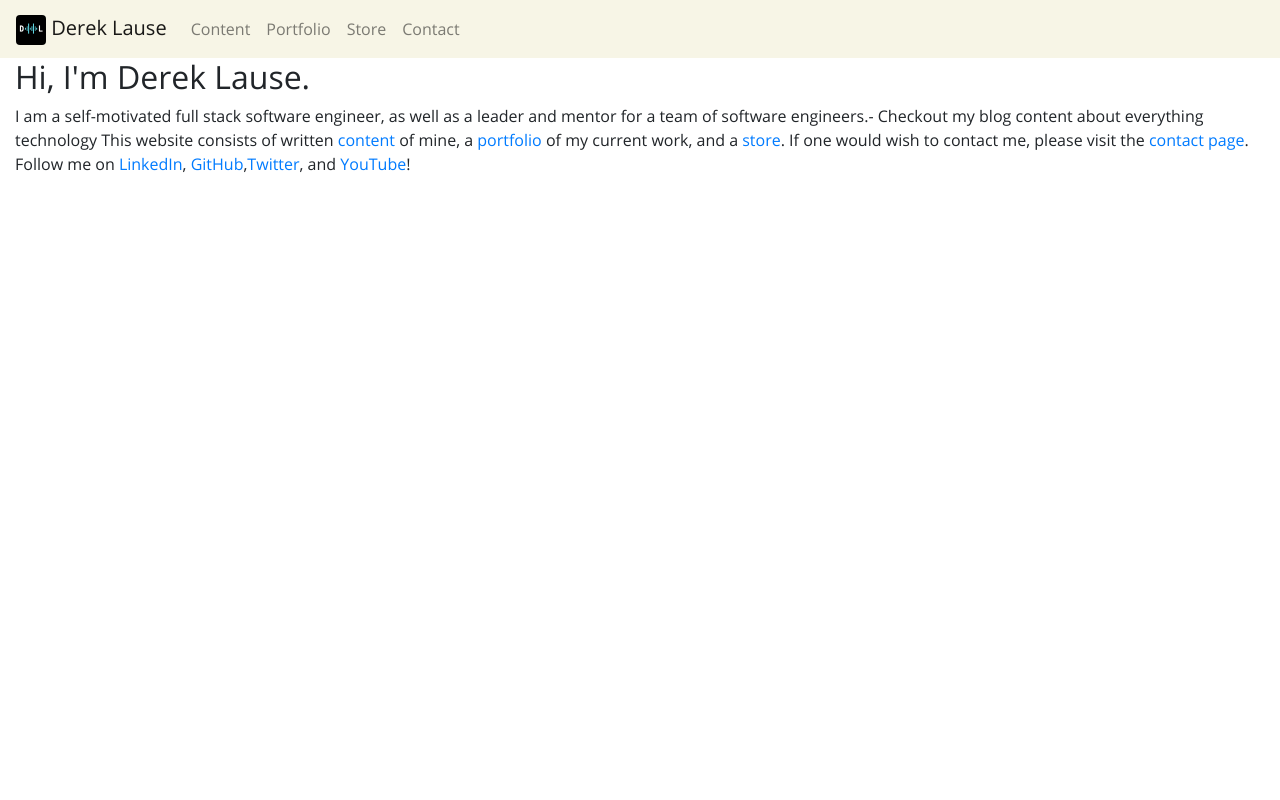
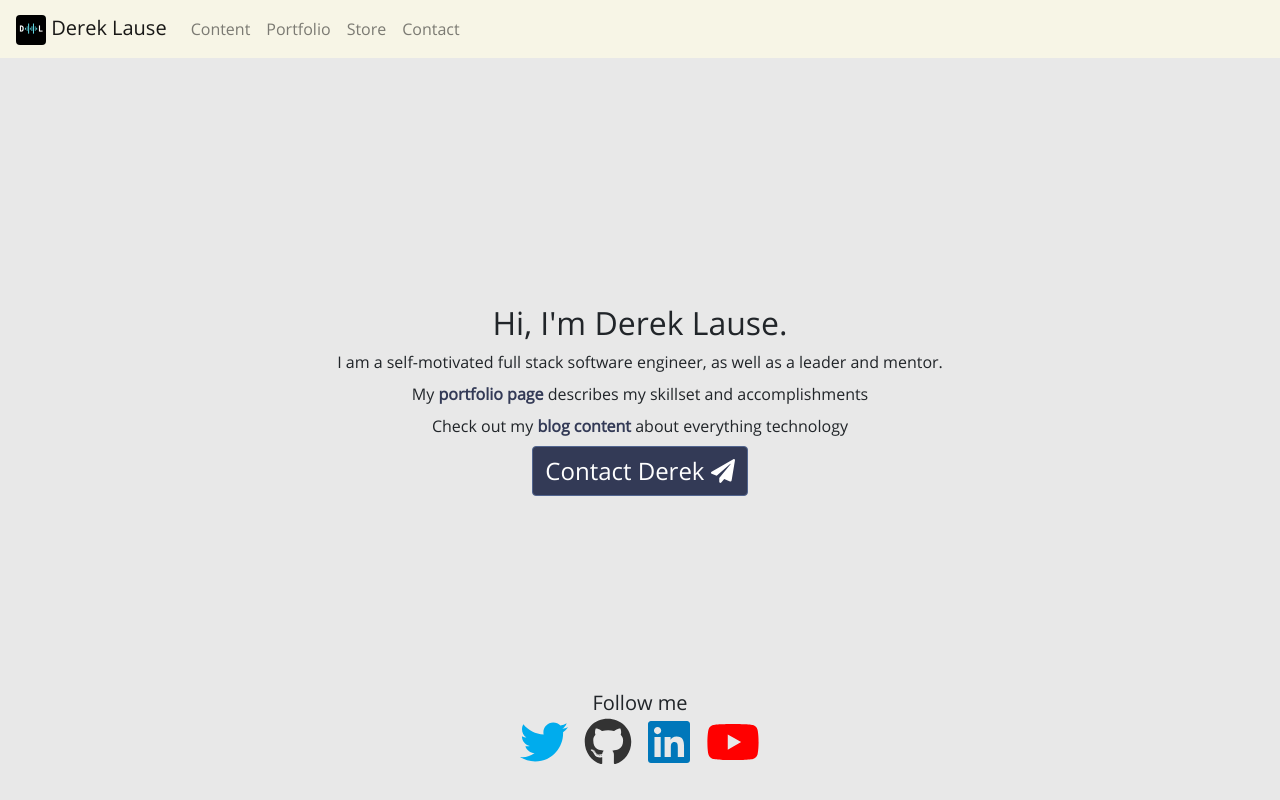
Before and after one commit to dmlause/website, a React app: page / in a window 1280 px wide. Built offline with nearby package versions, Linux system fonts and the light colour scheme.

Commit message:
Lots of work done today /flex

```diff
--- a/package.json
+++ b/package.json
@@ -9,6 +9,7 @@
     "@fortawesome/react-fontawesome": "^0.1.5",
     "history": "^4.10.1",
     "isomorphic-fetch": "^2.2.1",
+    "jsdoc": "^3.6.3",
     "node-sass": "^4.13.0",
     "react": "^16.9.0",
     "react-bootstrap": "^1.0.0-beta.12",
--- a/src/actions/contactActions/contactActions.js
+++ b/src/actions/contactActions/contactActions.js
@@ -6,7 +6,7 @@ import {toast} from "react-toastify";
 export function updateProperty(property, value) {
     return {
         type: types.UPDATE_CONTACT_PAGE,
-        contact: {
+        payload: {
             [property]: value
         }
     };
--- a/src/assets/styles/about.scss
+++ b/src/assets/styles/about.scss
@@ -0,0 +1,69 @@
+.about-page {
+  min-height: 100vh;
+  text-align: center;
+  align-content: center;
+  font-size: 1rem;
+
+  .about-link {
+    font-weight: bold;
+    color: $accent-color;
+
+    a:hover {
+      color: $accent-color;
+    }
+  }
+
+  p {
+    margin-bottom: $small-size;
+  }
+
+
+  .about-button {
+    font-size: $large-size;
+    background-color: $accent-color;
+    border-color: $light-accent-color;
+  }
+}
+
+.social-container {
+  font-size: 20px;
+  position: fixed;
+  bottom: $extra-large-size;
+  width: 100%;
+  height: auto;
+  left: 0;
+  top: auto;
+  text-align: center;
+
+  .fa-twitter {
+    cursor: pointer;
+    color: $twitter-brand-blue;
+    margin-left: $small-size;
+    margin-right: $small-size;
+    font-size: 3rem;
+  }
+
+  .fa-github {
+    cursor: pointer;
+    color: $github-brand-gray;
+    margin-left: $small-size;
+    margin-right: $small-size;
+    font-size: 3rem;
+  }
+
+  .fa-linkedin {
+    cursor: pointer;
+    color: $linkedin-brand-blue;
+    margin-left: $small-size;
+    margin-right: $small-size;
+    font-size: 3rem;
+  }
+
+  .fa-youtube {
+    cursor: pointer;
+    color: $youtube-brand-red;
+    margin-left: $small-size;
+    margin-right: $small-size;
+    font-size: 3rem;
+  }
+}
--- a/src/assets/styles/layout.scss
+++ b/src/assets/styles/layout.scss
@@ -1,3 +1,6 @@
+/*
+  Root styles
+ */
 html,body {
     height: 100%;
 }
@@ -9,13 +12,14 @@ html,body {
     max-width: 100%;
 
     .root-container {
-        padding-top: 58px;
+        background-color: $light-primary-color;
         overflow-y: auto;
     }
 }
 
-
-
+/**
+  Navbar styles
+ */
 .brand-image {
     padding-bottom: 0px;
     border-radius: 4px;
@@ -26,11 +30,12 @@ html,body {
     overflow-y: hidden;
 }
 
+.navbar-style {
+    width: 100vh;
+}
+
+
 .active-link {
     color: white !important;
     background-color: $accent-color !important;
 }
-
-.navbar-style {
-    width: 100vh;
-}
--- a/src/assets/styles/variables.scss
+++ b/src/assets/styles/variables.scss
@@ -1,4 +1,23 @@
+/*
+  Primary/Accent color theme
+ */
 $primary-color: #F7F5E6;
 $light-primary-color: #E8E8E8;
 $accent-color: #333A56;
 $light-accent-color: #52658F;
+
+/*
+  Brand colors variables
+ */
+$twitter-brand-blue: #00aced;
+$linkedin-brand-blue: #0077ba;
+$youtube-brand-red: #ff0000;
+$github-brand-gray: #333;
+
+/*
+  Spacing sizes
+ */
+$small-size: 0.5rem;
+$regular-size: 1rem;
+$large-size: 1.5rem;
+$extra-large-size: 2rem;
--- a/src/components/App.js
+++ b/src/components/App.js
@@ -9,6 +9,10 @@ import Contact from '../components/pages/Contact';
 import Nav from '../components/layout/Nav';
 
 class App extends React.Component {
+    componentDidMount() {
+        document.title = "Derek Lause"
+    }
+
     render() {
         return (
             <>
--- /dev/null
+++ b/src/components/layout/Socials.js
@@ -0,0 +1,28 @@
+import React from 'react';
+import {FontAwesomeIcon} from "@fortawesome/react-fontawesome";
+import {faGithub, faLinkedin, faTwitter, faYoutube} from "@fortawesome/free-brands-svg-icons";
+import {Row, Col} from 'react-bootstrap';
+
+const Socials = () => {
+    return (
+        <>
+            <div className="social-container">
+                <Row>
+                    <Col md={{span: 4, offset: 4}}>
+                        Follow me
+                    </Col>
+                </Row>
+                <Row>
+                    <Col md={{span: 4, offset: 4}}>
+                        <FontAwesomeIcon icon={faTwitter} href="" title="Derek Lause's Twitter"/>
+                        <FontAwesomeIcon icon={faGithub} href="" title="Derek Lause's Github"/>
+                        <FontAwesomeIcon icon={faLinkedin} href="" title="Derek Lause's LinkedIn"/>
+                        <FontAwesomeIcon icon={faYoutube} href="" title="Derek Lause's Youtube"/>
+                    </Col>
+                </Row>
+            </div>
+        </>
+    );
+};
+
+export default Socials;
--- a/src/components/pages/About.js
+++ b/src/components/pages/About.js
@@ -1,24 +1,26 @@
 import React from 'react';
-import {Row, Col} from 'react-bootstrap';
+import {FontAwesomeIcon} from '@fortawesome/react-fontawesome';
+import {faPaperPlane} from '@fortawesome/free-solid-svg-icons';
+import Socials from '../layout/Socials';
+import {Row, Col, Button} from 'react-bootstrap';
 
 class About extends React.Component {
+
     render() {
         return (
             <>
-        <Row>
-          <Col>
+                <Row className="about-page">
+                    <Col md={{span: 6, offset: 3}}>
+                        <div>
                             <h2>Hi, I'm Derek Lause.</h2>
-            <div>
-              <p>
-                I am a self-motivated full stack software engineer, as well as a leader and mentor for a team of software engineers.-
-                Checkout my blog content about everything technology
-                This website consists of written <a href='https://dlause.blogspot.com' className="about-link">content</a> of mine,
-                a <a href='/portfolio' className="about-link">portfolio</a> of my current work, and a <a href='/shop' className="about-link">store</a>.
-                If one would wish to contact me, please visit the <a href='/contact' className="about-link">contact page</a>.
-                Follow me on <a href="https://linkedin.com/in/dereklause/" className="about-link">LinkedIn</a>, <a href="https://github.com/dmlause" className="about-link">GitHub</a>,
-                  <a href="https://twitter.com/dmlause" className="about-link">Twitter</a>, and <a href="https://youtube.com/channel/UCNoAX-XqNBMlP7CkEYgewVg" className="about-link">YouTube</a>!
-              </p>
+                            <p>I am a self-motivated full stack software engineer, as well as a leader and mentor.</p>
+                            <p>My <a href='/portfolio' className="about-link">portfolio page</a> describes my skillset and accomplishments</p>
+                            <p>Check out my <a href='https://dlause.blogspot.com' className="about-link">blog content</a> about everything technology</p>
+                            <Button className="about-button" href="/contact" title="Contact Derek Lause">
+                                Contact Derek <FontAwesomeIcon icon={faPaperPlane}/>
+                            </Button>
                         </div>
+                        <Socials/>
                     </Col>
                 </Row>
             </>
--- a/src/index.js
+++ b/src/index.js
@@ -4,7 +4,7 @@ import {Route, BrowserRouter} from 'react-router-dom';
 import {Provider} from 'react-redux';
 import configureStore from './store';
 import App from './components/App';
-import * as serviceWorker from './serviceWorker';
+import * as serviceWorker from './utils/serviceWorker';
 import './assets/styles/main.scss';
 
 const root = document.getElementById('root');
--- a/src/reducers/contactReducer/contactReducer.js
+++ b/src/reducers/contactReducer/contactReducer.js
@@ -5,7 +5,7 @@ export default function contactReducer(state = initialState.contact, action) {
 
     switch(action.type) {
         case UPDATE_CONTACT_PAGE:
-            return {...state, contact: action.contact};
+            return {...state, contact: action.payload};
 
         default:
             return state;
```
Also changed, not shown: src/assets/styles/main.scss (+6 -5 lines), src/components/layout/Nav.js (+6 -24 lines), src/utils/serviceWorker.js (renamed from src/serviceWorker.js), 1 other file. Lines whose indentation alone changed are shown as unchanged.
